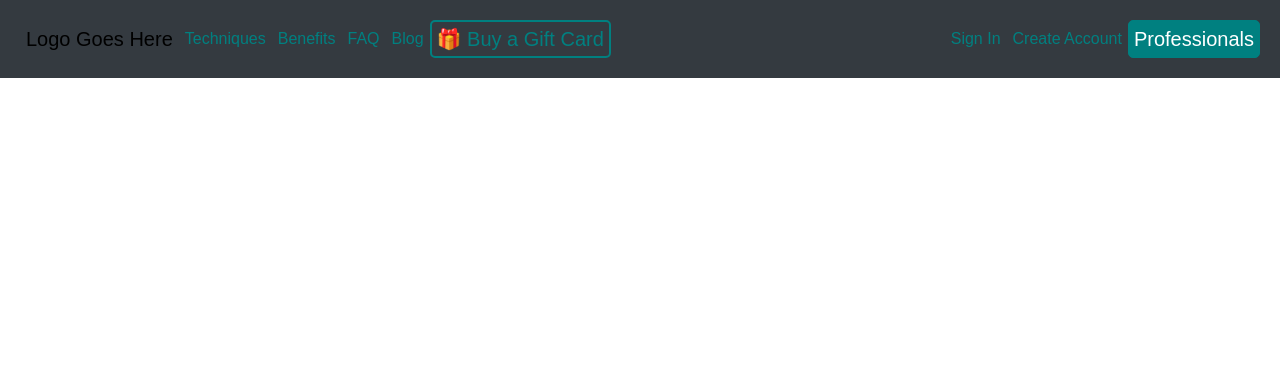
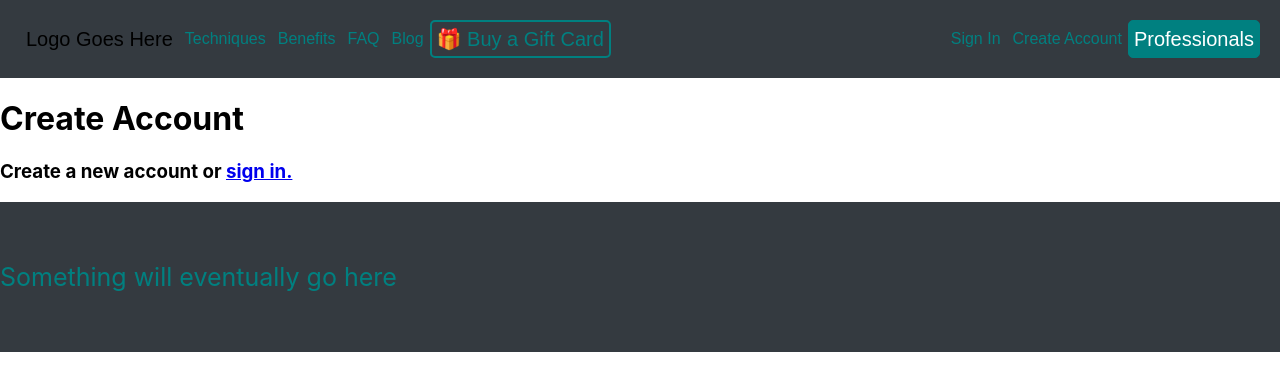
Before and after one commit to acyg2212/massage-app-clone, a React (Create React App) app in the folder front-end/: page /login/register in a window 1280 px wide. Shown: the top 390 px of the page. Built offline with nearby package versions, Linux system fonts and the light colour scheme.

Commit message:
Footer added

```diff
--- a/front-end/src/App.js
+++ b/front-end/src/App.js
@@ -3,6 +3,8 @@ import React from 'react';
 import { BrowserRouter, Switch, Route } from 'react-router-dom';
 import NavBar from './components/NavBar'
 import HomePage from './components/HomePage'
+import Footer from "./components/Footer"
+import RegisterUser from "./components/RegisterUser"
 
 function App() {
   return (
@@ -12,9 +14,10 @@ function App() {
       </header>
       <Switch>
         <Route exact path='/' component={HomePage} />
+        <Route path="/login/register" component={RegisterUser} />
       </Switch>
       <footer>
-
+        <Footer />
       </footer>
     </BrowserRouter>
   );
--- /dev/null
+++ b/front-end/src/components/Footer.js
@@ -0,0 +1,11 @@
+import React from 'react'
+
+const Footer = () => {
+    return (
+        <div className="footer-div">
+            <p className="footer-div__p">Something will eventually go here</p>
+        </div>
+    )
+}
+
+export default Footer;
--- a/front-end/src/components/NavBar.js
+++ b/front-end/src/components/NavBar.js
@@ -6,7 +6,7 @@ const NavBar = () => {
     return (
         <div className="navbar-div">
             <div className="navbar-div__left-group">
-                <button className="logo-button">Logo Goes Here</button>
+                <a className="navbar_anchor_button" href="/"><button className="logo-button">Logo Goes Here</button></a>
                 <button className="nav-bar-button">Techniques</button>
                 <button className="nav-bar-button">Benefits</button>
                 <button className="nav-bar-button">FAQ</button>
@@ -15,7 +15,7 @@ const NavBar = () => {
             </div>
             <div className="navbar-div__right-group">
                 <button className="nav-bar-button">Sign In</button>
-                <button className="nav-bar-button">Create Account</button>
+                <a className="navbar_anchor_button" href="/login/register"><button className="nav-bar-button">Create Account</button></a>
                 <button className="professionals-button">Professionals</button>
             </div>
         </div>
--- /dev/null
+++ b/front-end/src/components/RegisterUser.js
@@ -0,0 +1,12 @@
+import React from 'react';
+
+const RegisterUser = () => {
+    return (
+        <div className="register-user-container">
+            <h1>Create Account</h1>
+            <h3>Create a new account or <a href="/login">sign in.</a></h3>
+        </div>
+    )
+}
+
+export default RegisterUser;
--- a/front-end/src/index.css
+++ b/front-end/src/index.css
@@ -25,6 +25,16 @@ code {
   background-color: #343a40;
   border:none;
   font-size: 16px;
+}
+
+.navbar_anchor_button{
+  display: flex;
+  align-items: center;
+  text-decoration: none;
+}
+
+.nav-bar-button:focus{
+  outline: none;
 }
 
 .navbar-div__left-group{
@@ -241,3 +251,16 @@ button:hover{
 .bottom-div-container{
   color:white;
 }
+
+.footer-div{
+  background-color: #343a40;
+  height:150px;
+  display: flex;
+  align-items: center;
+}
+
+.footer-div__p{
+  margin:0;
+  font-size: 25px;
+  color: teal;
+}
```
Also changed, not shown: 1 other file (tests, documents, lock files or other folders).
